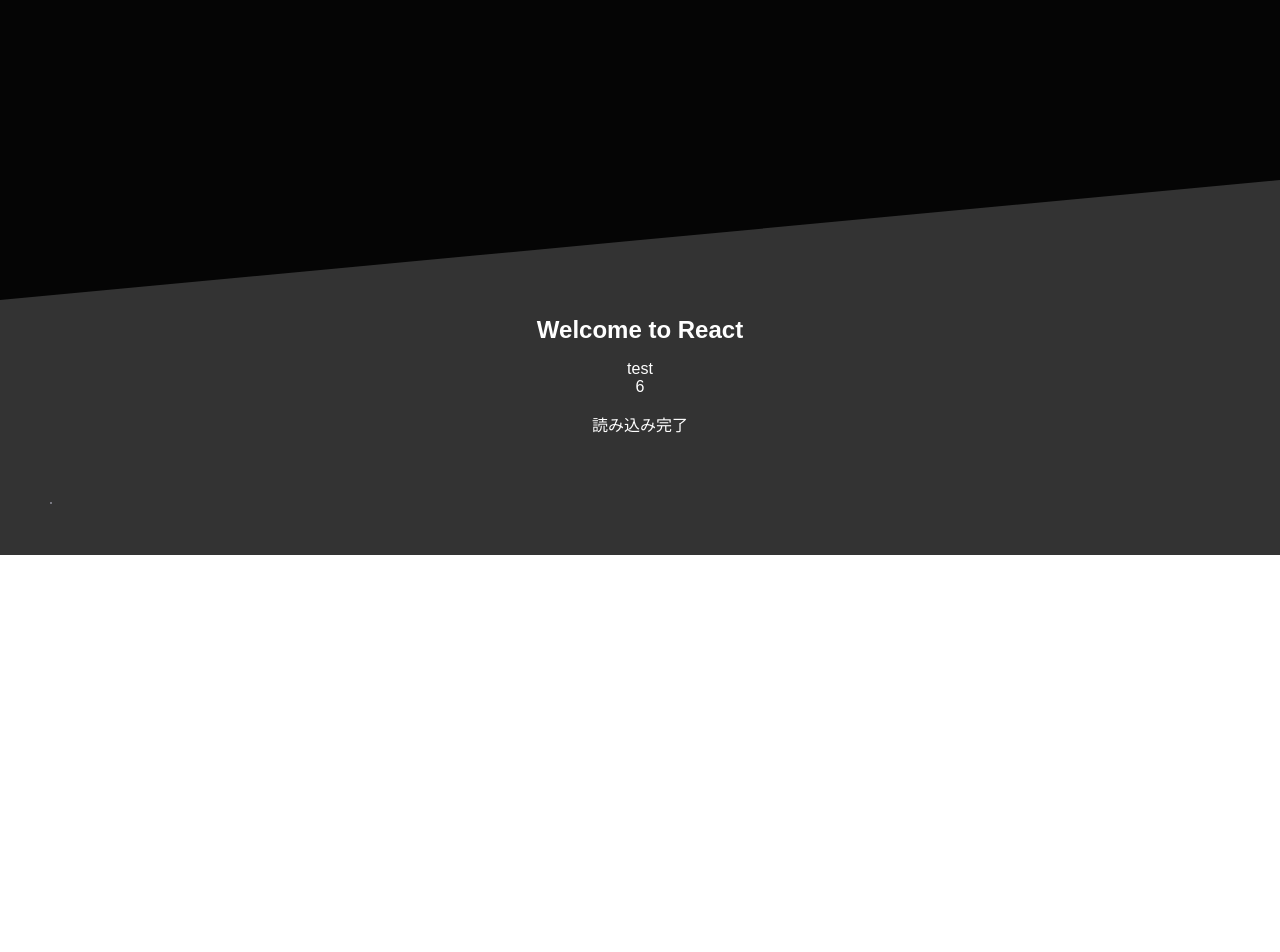
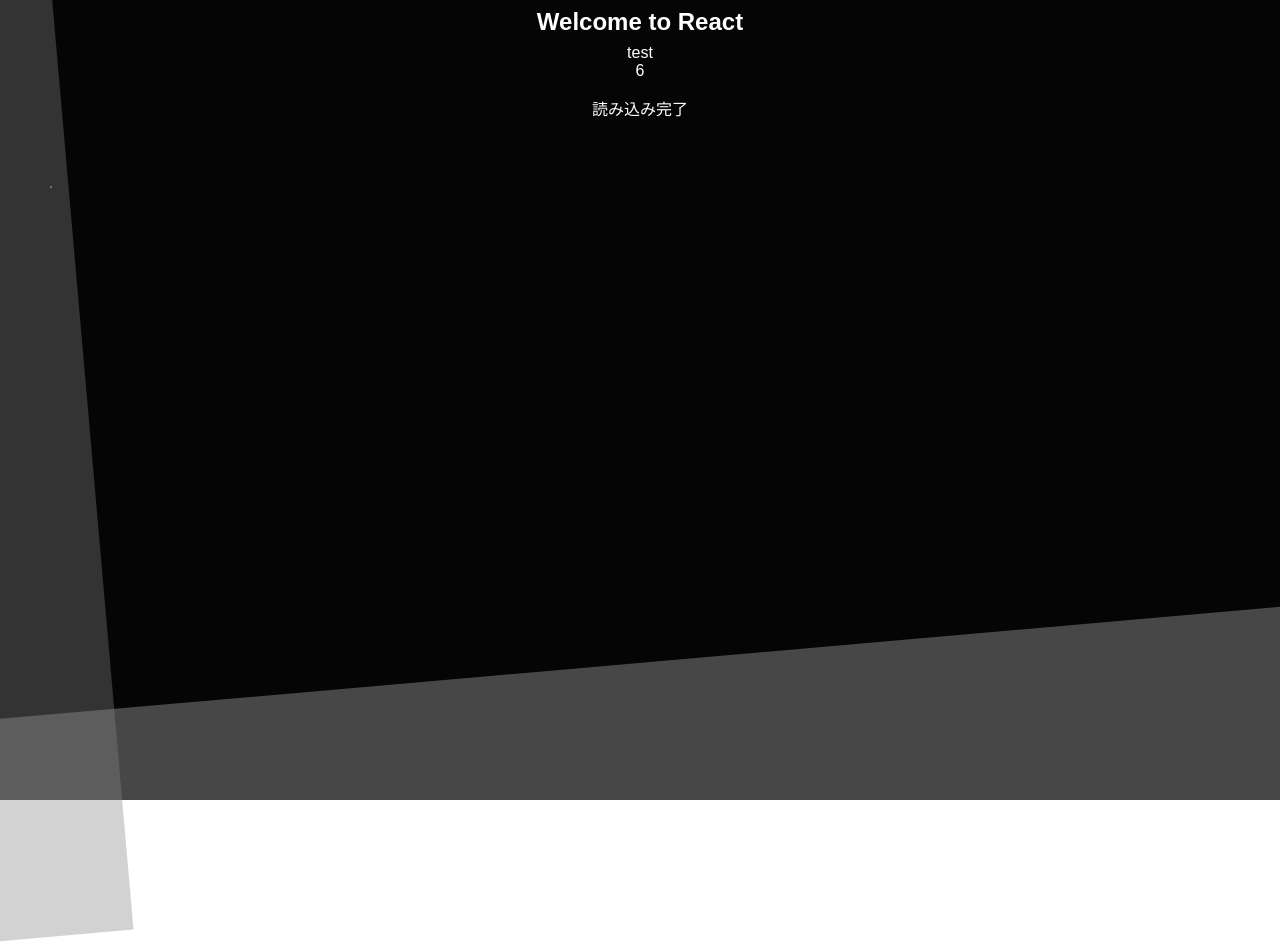
Before and after one commit to okayu8/my-portfolio-ts, a React (Create React App) app: page / in a window 1280 px wide. Shown: the top 952 px of the page. Before the commit the page ends 800 px from the top, so only its background shows below. Built offline with nearby package versions, Linux system fonts and the light colour scheme; the HTML template or start-up script is replaced by a standard one.

Commit message:
create side bar

```diff
--- a/src/App.css
+++ b/src/App.css
@@ -1,27 +1,21 @@
 .App {
+  height: 100vh;
   text-align: center;
-  background-color: rgb(51, 51, 51);
+  background-color: rgba(71, 71, 71);
   color: #fff;
   overflow: hidden;
 }
 
-.App-header {
+.App-content {
   height: 300px;
   background-color: rgb(5, 5, 5);
   color: white;
   position: relative;
-  /* overflow: hidden; */
-  /* linear-gradient()関数の引数の一番前に「-45deg」と指定 */
-  /* background-image: linear-gradient(
-    -10deg,
-    rgb(0, 0, 0) 50%,
-    rgba(7, 4, 53, 0.74) 50%,
-    rgb(7, 4, 53, 0.74)
-  ); */
+  height: 90vh;
   animation: back-0 2s;
 }
 
-.App-header::after {
+.App-content::after {
   content: "";
   display: block;
   position: absolute;
@@ -29,23 +23,64 @@
   bottom: 0;
   border-top: 60px solid transparent;
   border-left: 50vw solid transparent;
-  border-right: 50vw solid rgb(51, 51, 51);
-  border-bottom: 60px solid rgb(51, 51, 51);
+  border-right: 50vw solid rgb(71, 71, 71);
+  border-bottom: 60px solid rgb(71, 71, 71);
 }
 
 @keyframes back-0 {
-  from {
+  0% {
     top: -100vh;
     left: 0;
   }
-  to {
+  50% {
     top: 0;
     left: 0;
   }
 }
 
+@media only screen and (max-width: 2000px) {
+  .App-content::after {
+    border-left: 1000px solid transparent; /* 実数で幅を指定 */
+    border-right: 1000px solid rgb(71, 71, 71); /* 実数で幅を指定 */
+  }
+}
+
+.App-footer {
+  width: 120%;
+  height: 300px;
+  background-color: rgb(71, 71, 71); /* むらさき */
+  transform-origin: left bottom;
+  transform: rotate(-5deg);
+}
+
+.App-side {
+  position: absolute;
+  top: 0;
+  left: -20vw;
+  height: 120vh;
+  width: 24vw;
+  background-color: rgba(131, 131, 131, 0.363);
+  transform-origin: left top;
+  transform: rotate(-5deg);
+  animation: side-0 2s;
+}
+
+@keyframes side-0 {
+  0% {
+    left: -100vw;
+  }
+  25% {
+    left: -100vw;
+  }
+  50% {
+    left: -20vw;
+  }
+}
+
 .App-title {
   font-size: 1.5em;
+  margin: 0px;
+  padding: 8px;
 }
 
 .App-intro {
--- a/src/App.tsx
+++ b/src/App.tsx
@@ -6,7 +6,6 @@
   public render() {
     return (
       <div className="App">
-        <div className="App-header" />
         <div className="App-content">
           <h1 className="App-title">Welcome to React</h1>
           <TsTest text="test" />
@@ -20,6 +19,8 @@
             <div className="circle layer-2" />
           </div>
         </div>
+        <div className="App-footer" />
+        <div className="App-side" />
       </div>
     );
   }
```
